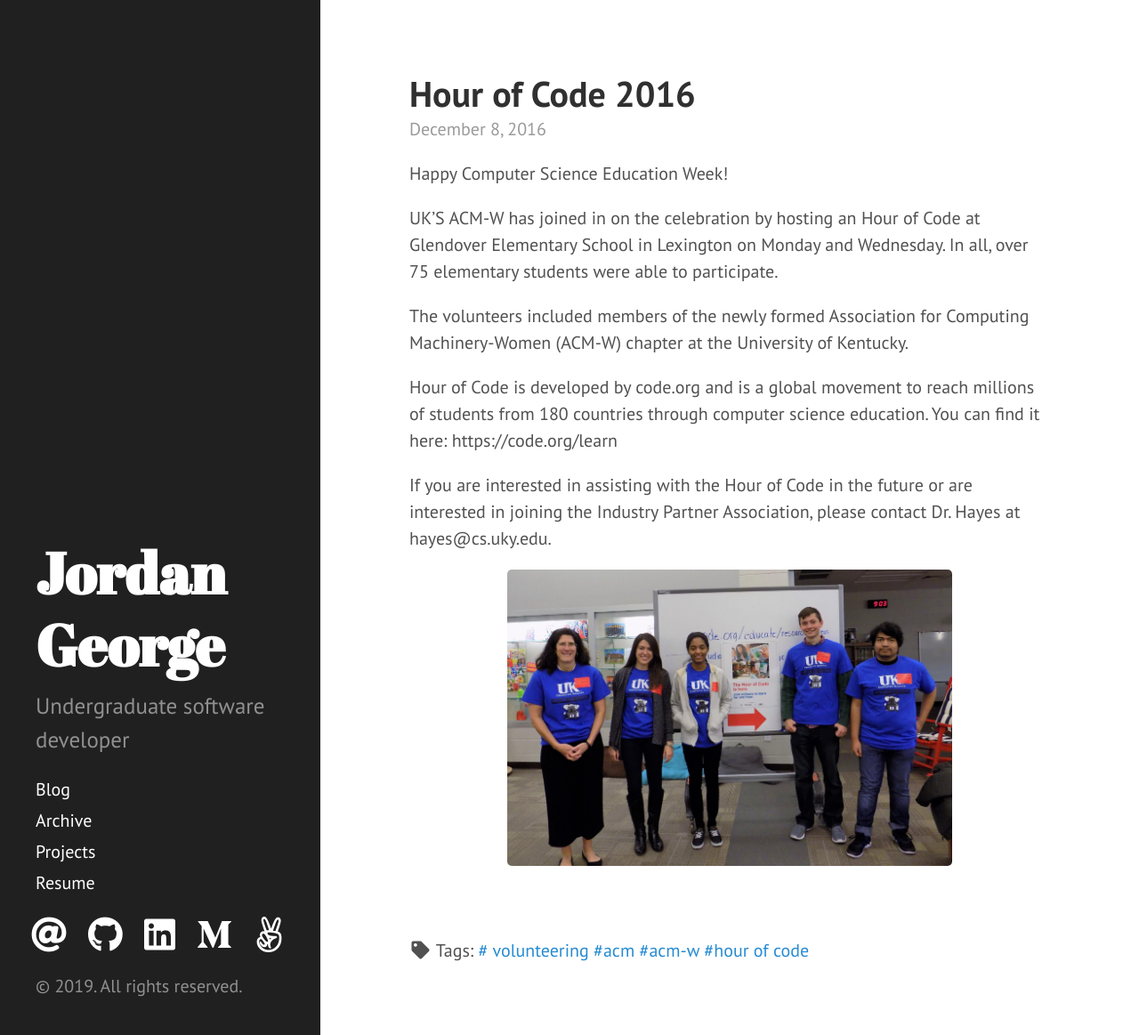
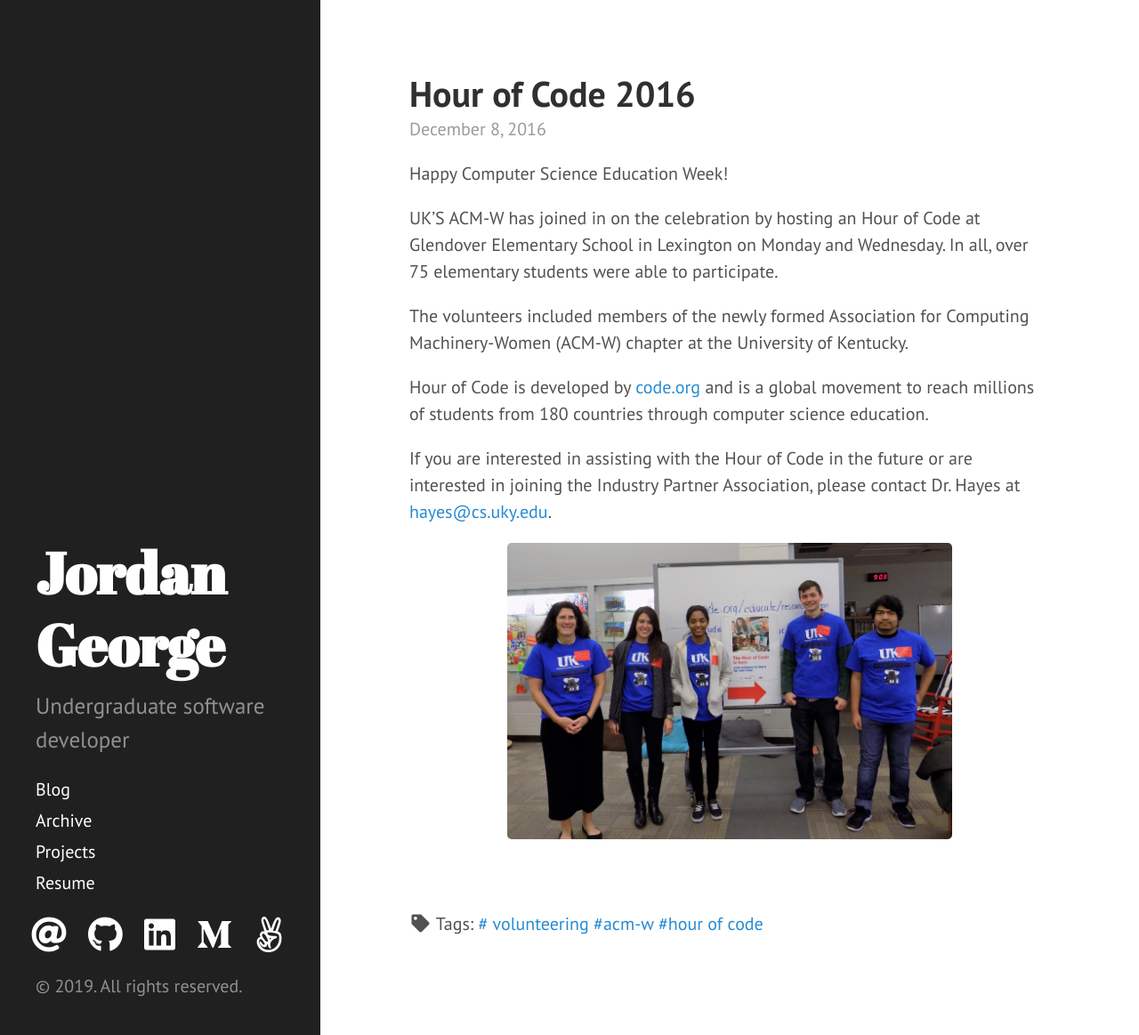
Before and after one commit to jordangeorge/jordangeorge.github.com, a Jekyll site: the page built from _posts/2016-12-08-hoc16.md, in a window 1280 px wide and 1163 px high. Shown: the whole window at 89% size. Built offline with Jekyll 4.4.1, drawn with Linux system fonts in a browser that asks for light colours; nearby versions of some CDN libraries; comment, search, counter and statistics services are not loaded.

Commit message:
alter ui

```diff
--- a/_includes/disqus.html
+++ b/_includes/disqus.html
@@ -1,4 +1,4 @@
-<div id="disqus_thread" class="disqus"></div>
+<div id="disqus_thread"></div>
 
 <script>
   (function() {
--- a/_includes/sidebar.html
+++ b/_includes/sidebar.html
@@ -1,7 +1,9 @@
 <div class="sidebar">
   <div class="container sidebar-sticky">
     <div class="sidebar-about">
-      <h1>{{ site.title }}</h1>
+      <h1 class="title">
+        <a href="/" >{{ site.title }}</a>
+      </h1>
       <p class="lead">{{ site.description }}</p>
     </div>
 
--- a/_posts/2016-12-08-hoc16.md
+++ b/_posts/2016-12-08-hoc16.md
@@ -4,7 +4,6 @@ title: 'Hour of Code 2016'
 tags:
   - volunteering
   - acm-w
-  - acm
   - hour of code
 ---
 
@@ -14,8 +13,8 @@ UK'S ACM-W has joined in on the celebration by hosting an Hour of Code at Glendo
 
 The volunteers included members of the newly formed Association for Computing Machinery-Women (ACM-W) chapter at the University of Kentucky.
 
-Hour of Code is developed by code.org and is a global movement to reach millions of students from 180 countries through computer science education. You can find it here: https://code.org/learn
+Hour of Code is developed by <a href="https://code.org/learn" target="_blank">code.org</a> and is a global movement to reach millions of students from 180 countries through computer science education.
 
-If you are interested in assisting with the Hour of Code in the future or are interested in joining the Industry Partner Association, please contact Dr. Hayes at hayes@cs.uky.edu.
+If you are interested in assisting with the Hour of Code in the future or are interested in joining the Industry Partner Association, please contact Dr. Hayes at <a href="mailto:hayes@cs.uky.edu">hayes@cs.uky.edu</a>.
 
 <img src="/public/images/hoc16.jpg" alt="" width="500" style="margin: 0 auto;">
--- a/public/css/custom.css
+++ b/public/css/custom.css
@@ -48,3 +48,11 @@
   /* margin-right: 15px; */
   /* margin-top: 15px; */
 }
+
+#disqus_thread {
+  margin-top: 30px;
+}
+
+.title a:hover {
+  text-decoration: none;
+}
```
Also changed, not shown: _posts/2018-02-11-triwic.md (+0 -1 lines), _posts/2018-02-24-Eday18.md (+2 -1 lines).
